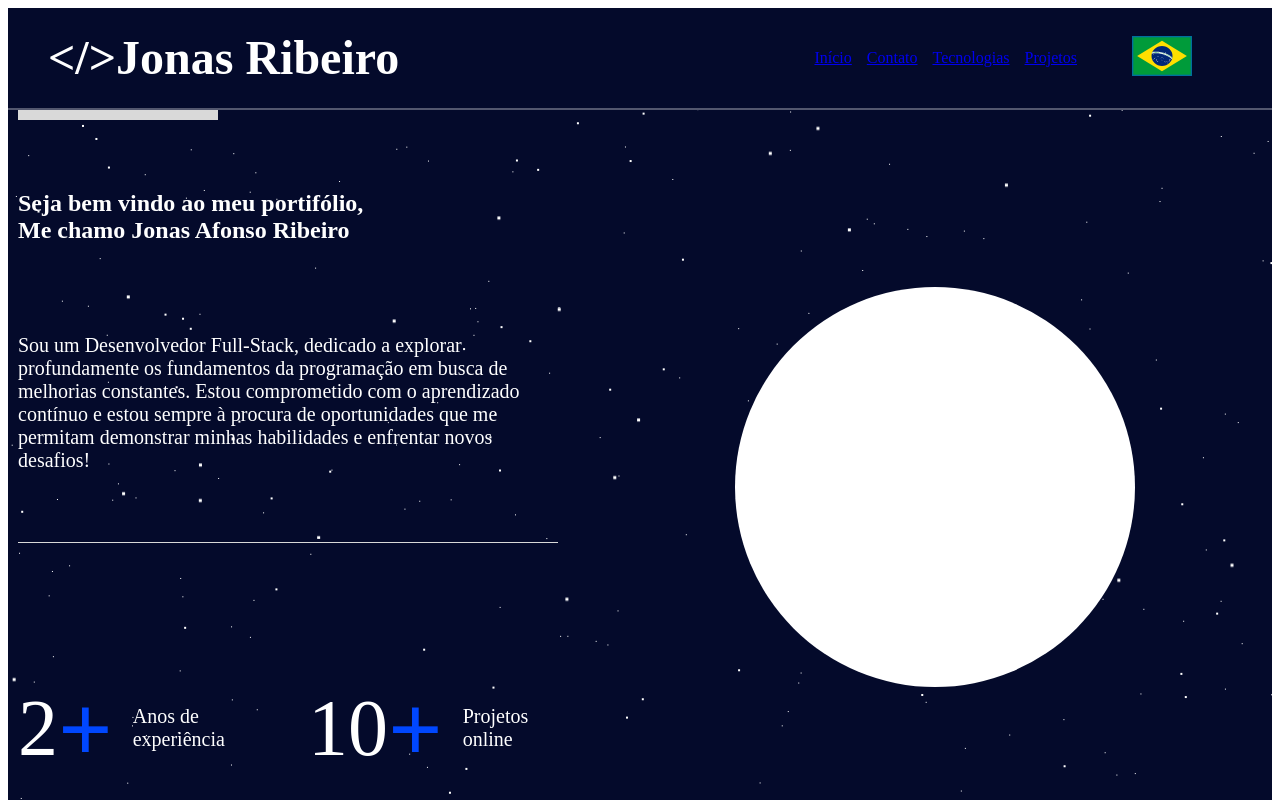
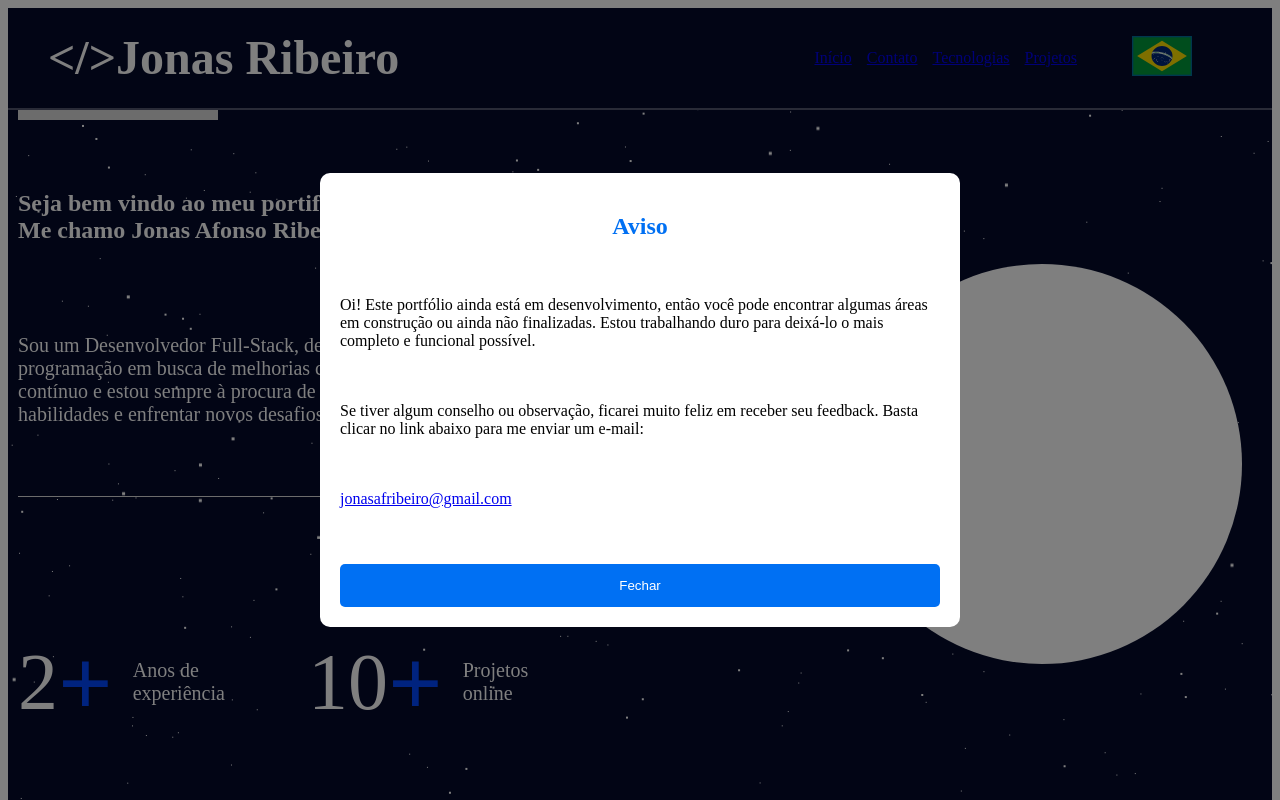
Before and after one commit to jonasaribeiro/portfolio-front, a Next.js app: page / in a window 1280 px wide. Shown: the top 800 px of the page. Built offline with nearby package versions, Linux system fonts and the light colour scheme.

Commit message:
Feat: Adicionado Modal avisando sobre desenvolvimento

```diff
--- a/src/app/page.tsx
+++ b/src/app/page.tsx
@@ -1,5 +1,6 @@
 "use client";
 
+import Modal from "@/components/smallComponents/modal";
 import { useLazyLoad } from "@/hooks/useLazyLoad";
 import { StyledMain } from "@/styles/components/Page.styled";
 import {
@@ -7,7 +8,7 @@ import {
   StyledSectionBase,
   StyledVisualBar1,
 } from "@/styles/components/utils.styled";
-import { Suspense, lazy, useRef } from "react";
+import { Suspense, lazy, useRef, useState } from "react";
 
 const StartPage = lazy(() => import("../components/StartPage"));
 const ContactPage = lazy(() => import("../components/ContactPage"));
@@ -22,13 +23,18 @@ const LoadingPlaceholder = () => (
 );
 
 const HomePage = () => {
+  const [isModalVisible, setModalVisible] = useState(true);
+
   const [isStartPageVisible, startPageRef] = useLazyLoad();
   const [isContactPageVisible, contactPageRef] = useLazyLoad();
   const [isTecDeckPageVisible, tecDeckPageRef] = useLazyLoad();
   const [isProjectsPageVisible, projectsPageRef] = useLazyLoad();
 
+  const closeModal = () => setModalVisible(false);
+
   return (
     <>
+      <Modal isVisible={isModalVisible} onClose={closeModal} />
       <StyledMain>
         <div ref={startPageRef}>
           <Suspense fallback={<LoadingPlaceholder />}>
--- /dev/null
+++ b/src/components/smallComponents/modal.tsx
@@ -0,0 +1,36 @@
+import {
+  ModalBackground,
+  ModalContent,
+  CloseButton,
+} from "../../styles/components/modal";
+
+const Modal = ({
+  isVisible,
+  onClose,
+}: {
+  isVisible: boolean;
+  onClose: () => void;
+}) => {
+  return (
+    <ModalBackground isVisible={isVisible}>
+      <ModalContent>
+        <h2>Aviso</h2>
+        <p>
+          Oi! Este portfólio ainda está em desenvolvimento, então você pode
+          encontrar algumas áreas em construção ou ainda não finalizadas. Estou
+          trabalhando duro para deixá-lo o mais completo e funcional possível.
+        </p>
+        <p>
+          Se tiver algum conselho ou observação, ficarei muito feliz em receber
+          seu feedback. Basta clicar no link abaixo para me enviar um e-mail:
+        </p>
+        <p>
+          <a href="mailto:jonasafribeiro@gmail.com">jonasafribeiro@gmail.com</a>
+        </p>
+        <CloseButton onClick={onClose}>Fechar</CloseButton>
+      </ModalContent>
+    </ModalBackground>
+  );
+};
+
+export default Modal;
--- a/src/styles/components/Start.styled.ts
+++ b/src/styles/components/Start.styled.ts
@@ -15,6 +15,7 @@ export const StartPageSection = styled(StyledSectionBase)`
 
   @media (min-width: 1024px) {
     flex-direction: row;
+    justify-content: center;
     padding: 0 10px;
   }
 `;
@@ -82,6 +83,10 @@ export const StartPageImageContainer = styled.div`
     width: 400px;
     border-radius: 100%;
   }
+
+  @media (min-width: 1024px) {
+    width: fit-content;
+  }
 `;
 
 export const Star = styled.div<{
--- /dev/null
+++ b/src/styles/components/modal.ts
@@ -0,0 +1,47 @@
+import styled from "styled-components";
+
+export const ModalBackground = styled.div<{ isVisible: boolean }>`
+  display: ${({ isVisible }) => (isVisible ? "flex" : "none")};
+  position: fixed;
+  top: 0;
+  left: 0;
+  width: 100%;
+  height: 100%;
+  background: rgba(0, 0, 0, 0.5);
+  justify-content: center;
+  align-items: center;
+  z-index: 1000;
+`;
+
+export const ModalContent = styled.div`
+  background: white;
+  padding: 20px;
+  max-width: 600px;
+  border-radius: 10px;
+  text-align: center;
+  gap: 20px;
+  display: flex;
+  flex-direction: column;
+
+  & > h2 {
+    color: #0070f3;
+  }
+
+  & > p {
+    text-align: left;
+  }
+`;
+
+export const CloseButton = styled.button`
+  margin-top: 20px;
+  padding: 14px 20px;
+  background: #0070f3;
+  color: white;
+  border: none;
+  border-radius: 5px;
+  cursor: pointer;
+
+  &:hover {
+    background: #005bb5;
+  }
+`;
--- a/tsconfig.json
+++ b/tsconfig.json
@@ -28,7 +28,8 @@
     "**/*.tsx",
     ".next/types/**/*.ts",
     "src/app/components/Header.js",
-    "src/app/api/route.js"
+    "src/app/api/route.js",
+    "src/components/smallComponents/modal.tsx"
   ],
   "exclude": ["node_modules"]
 }
```
Also changed, not shown: 1 other file (tests, documents, lock files or other folders).
